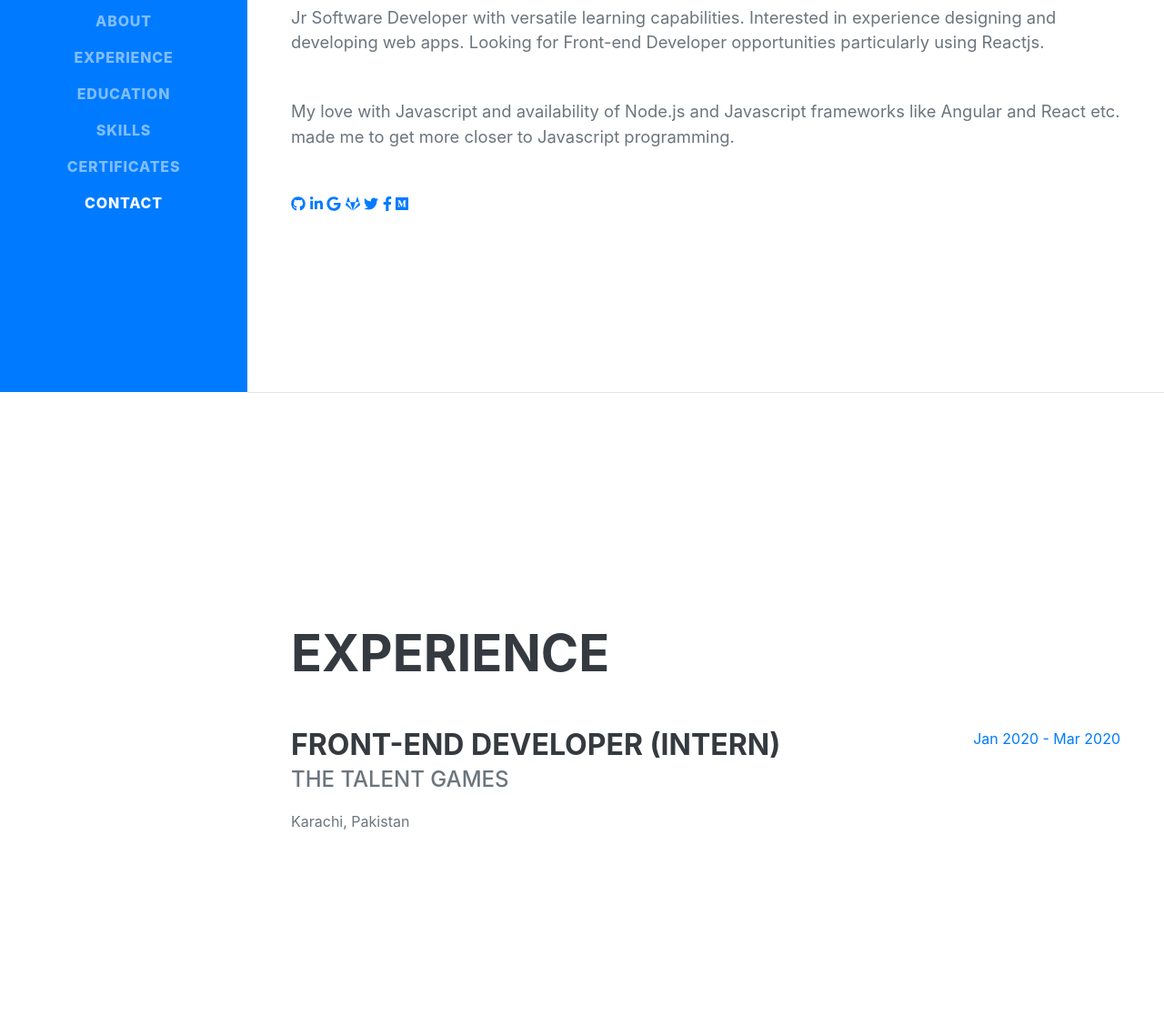
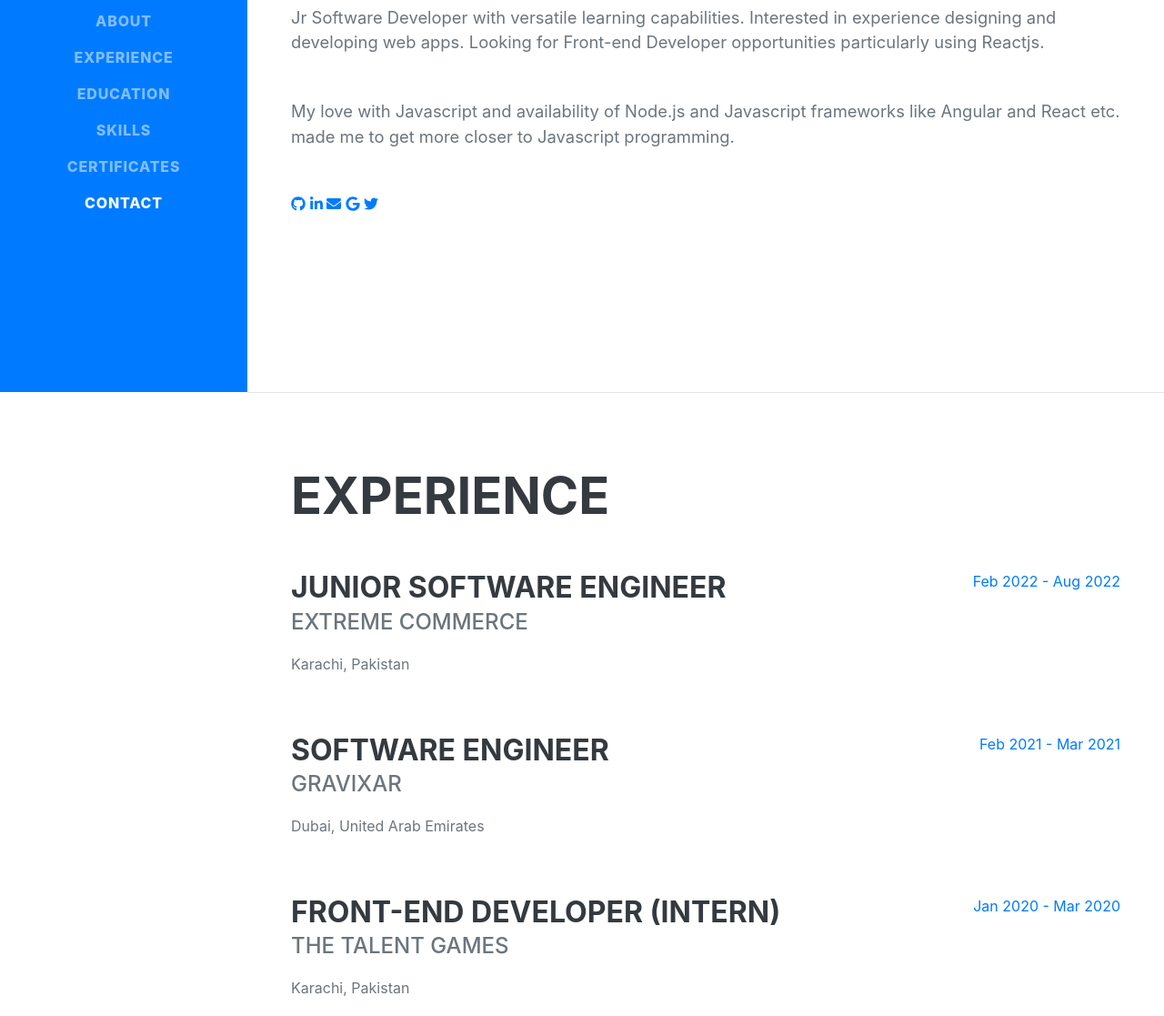
Before and after one commit to uzairkorai/uzairkorai.github.io, a plain HTML site: page index.html in a window 1280 px wide. Shown: the part 369-1486 px from the top of the page at 91% size. Drawn offline with nearby package versions, Linux system fonts and the light colour scheme; a web font is replaced by a local one.

Commit message:
some changes

```diff
--- a/index.html
+++ b/index.html
@@ -8,7 +8,7 @@
     />
     <meta name="description" content="" />
     <meta name="author" content="" />
-    <title>Uzair Korai | Front-End Engineer</title>
+    <title>Uzair Korai |  Frontend Engineer (JavaScript)</title>
     <link rel="icon" type="image/x-icon" href="assets/img/Uzair.webp" />
     <!-- Font Awesome icons (free version)-->
     <script
@@ -94,7 +94,7 @@
             <span class="text-black">Korai</span>
           </h1>
           <div class="subheading mb-5">
-            <a href="mailto:name@email.com">uzairahmed097@gmail.com</a>
+            <a href="mailto:name@email.com">uzairahmed097@outlook.com</a>
           </div>
           <p class="lead mb-5">
             Jr Software Developer with versatile learning capabilities.
@@ -117,24 +117,16 @@
               href="https://www.linkedin.com/in/uzairkorai"
               ><i class="fab fa-linkedin-in"></i
             ></a>
+            <a class="icon-button outlook" href="mailto:uzairahmed097@outlook.com"
+              ><i class="fa fa-envelope"></i
+            ></a>
             <a class="icon-button google" href="mailto:uzairahmed097@gmail.com"
-              ><i class="fab fa-google"></i
-            ></a>
-            <a class="icon-button gitlab" href="https://gitlab.com/uzairkorai9"
-              ><i class="fab fa-gitlab"></i
-            ></a>
+            ><i class="fab fa-google"></i
+          ></a>
             <a
               class="icon-button twitter"
               href="https://twitter.com/UzairAhmedKorai"
               ><i class="fab fa-twitter"></i
-            ></a>
-            <a
-              class="icon-button facebook"
-              href="https://facebook.com/uzyairkorai"
-              ><i class="fab fa-facebook-f"></i
-            ></a>
-            <a class="icon-button medium" href="https://medium.com/@uzairkorai"
-              ><i class="fab fa-medium"></i
             ></a>
           </div>
         </div>
@@ -144,6 +136,30 @@
       <section class="resume-section" id="experience">
         <div class="resume-section-content">
           <h2 class="mb-5">Experience</h2>
+          <div
+          class="d-flex flex-column flex-md-row justify-content-between mb-5"
+        >
+          <div class="flex-grow-1">
+            <h3 class="mb-0">Junior Software Engineer</h3>
+            <div class="subheading mb-3">Extreme Commerce</div>
+            <p>Karachi, Pakistan</p>
+          </div>
+          <div class="flex-shrink-0">
+            <span class="text-primary">Feb 2022 - Aug 2022</span>
+          </div>
+        </div>
+        <div
+        class="d-flex flex-column flex-md-row justify-content-between mb-5"
+      >
+        <div class="flex-grow-1">
+          <h3 class="mb-0">Software Engineer</h3>
+          <div class="subheading mb-3">GRAVIXAR</div>
+          <p>Dubai, United Arab Emirates</p>
+        </div>
+        <div class="flex-shrink-0">
+          <span class="text-primary">Feb 2021 - Mar 2021</span>
+        </div>
+      </div>
           <div
             class="d-flex flex-column flex-md-row justify-content-between mb-5"
           >
@@ -194,6 +210,10 @@
               <i class="fab fa-angular"></i>
             </li>
             <li class="software-skill-inline"><i class="fab fa-react"></i></li>
+            <li class="software-skill-inline"><i class="fab fa-vuejs"></i></li>
+            <li class="software-skill-inline"><i class="fab fa-laravel"></i></li>
+            <li class="software-skill-inline"><i class="fab fa-php"></i></li>
+
             <li class="software-skill-inline">
               <i class="fab fa-node-js"></i>
             </li>
@@ -300,7 +320,7 @@
                 </address>
                 <address>
                   <strong>Email</strong>
-                  uzairahmed097@gmail.com
+                  uzairahmed097@outlook.com
                 </address>
               </div>
 
```
